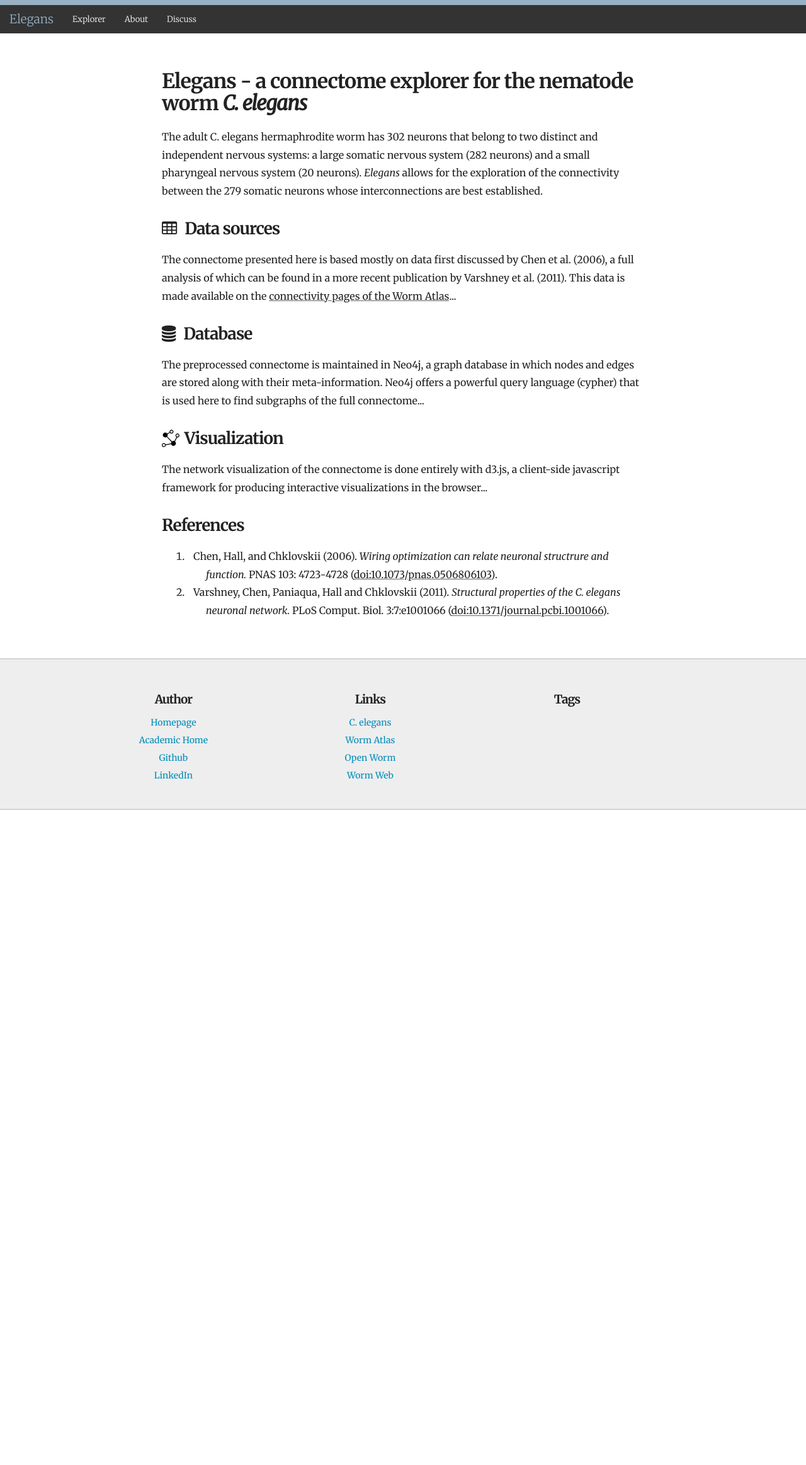
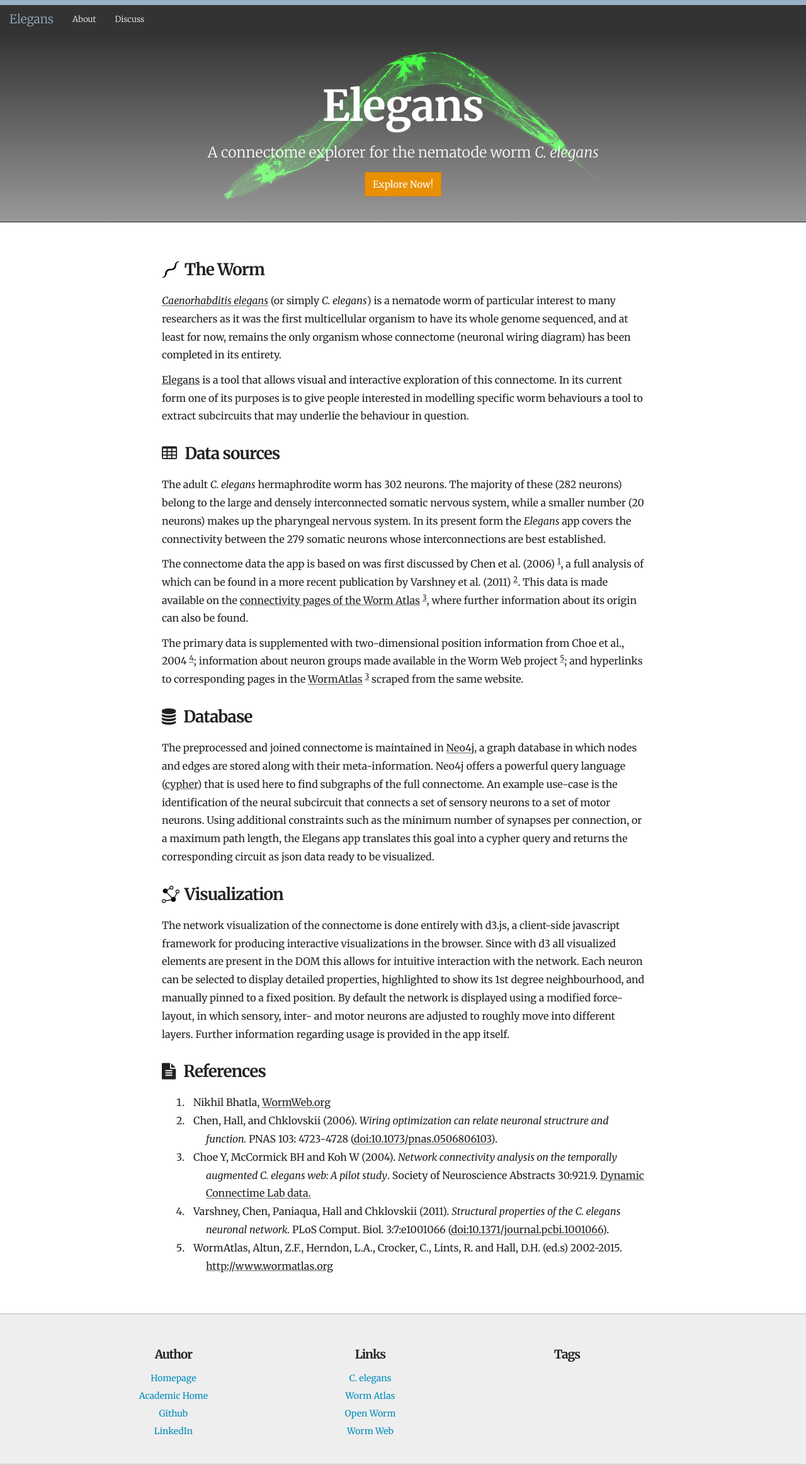
Before and after one commit to buhrmann/elegans, a Flask app: page /about in a window 1280 px wide. Shown: the whole page at 63% size. Before the commit the page ends 1286 px from the top, so only its background shows below. Run offline with Flask 2, Linux system fonts and the light colour scheme; some libraries are stand-ins or nearby versions.

Commit message:
Expanded About and Discuss pages. Edited the info box a little.

```diff
--- a/app.py
+++ b/app.py
@@ -35,7 +35,6 @@ def build():
 
 
 @app.route('/')
-@app.route('/graph')
 def index():
     global n_cache, s_cache
     n_cache = neo.neurons()
--- a/static/css/d3.css
+++ b/static/css/d3.css
@@ -31,8 +31,8 @@ body {
 .topwrapper {
   position: fixed;
   top: -640px;
-  width: 500px;
-  height: 650px;
+  width: 600px;
+  height: 700px;
   left: 50%;
   -webkit-transform: translate(-50%, 0);
   -moz-transform: translate(-50%, 0);
--- a/static/css/style.css
+++ b/static/css/style.css
@@ -31,6 +31,35 @@ h2 img {
   float: left;
 }
 
+.jumbo-bg {
+  /*background: url('/static/images/elegans-scan.jpg') no-repeat center center;*/
+  background: linear-gradient(to bottom, rgba(255,255,255,0.2) 0%,rgba(255,255,255,0.6) 100%), url("/static/images/worm.jpg") no-repeat center center, #000;
+  background-size: auto 100%;
+  position: fixed;
+  width: 100%;
+  height: 300px;
+  top: 52px;
+  left: 0;
+  z-index: -1;
+  /*border-bottom: 1px solid #000;*/
+}
+
+.jumbotron {
+  height: 300px;
+  color: white;
+  background: transparent;
+  margin-bottom: 0px;
+}
+
+.jumbotron h1 {
+  /*text-shadow: -1px 0 black, 0 1px black, 1px 0 black, 0 -1px black;*/
+}
+
+.jumbotron .lead {
+  color: #fff;
+}
+
+
 .navbar,
 .navbar-default{
     border-top-color: #98B1C4;
@@ -39,7 +68,10 @@ h2 img {
 }
 
 .container{
-    max-width:100%
+    width: 100%;
+    max-width: 100%;
+    background-color: #fff;
+    border-top: 1px solid;
 }
 
 .content {
@@ -291,20 +323,9 @@ li.tag-2 {
 /* Main marketing message and sign up button */
 .jumbotron {
   text-align: center;
-  border-bottom: 1px solid #e5e5e5;
-}
-.jumbotron .btn {
-  font-size: 21px;
-  padding: 14px 24px;
 }
 
-/* Supporting marketing content */
-.marketing {
-  margin: 40px 0;
-}
-.marketing p + h4 {
-  margin-top: 28px;
-}
+
 .header .text-muted  a{
     color:#999;
     text-decoration:none;
--- a/templates/about.html
+++ b/templates/about.html
@@ -1,37 +1,87 @@
 {% extends "base.html" %}
 
+{% block jumbo %}
+<div class="jumbo-bg"></div>
+<div class="jumbotron">
+  <h1>Elegans</h1>
+  <p class="lead">A connectome explorer for the nematode worm <em>C. elegans</em></p>
+  <a href="{{ url_for('index')}}" type="button" id="snbutton" class="btn btn-warning">Explore Now!</a>
+</div>
+{% endblock %}
 
 {% block content %}
 <section id="content" class="content">
-
-  <h2>
-    Elegans - a connectome explorer for the nematode worm <em>C. elegans</em>
-  </h2>
-
+  <h3><img src="{{ url_for('static', filename='images/worm.svg') }}" width="28", height="28">The Worm</h3>
   <p>
-    The adult C. elegans hermaphrodite worm has 302 neurons that belong to two distinct and independent nervous systems: a large somatic nervous system (282 neurons) and a small pharyngeal nervous system (20 neurons). <em>Elegans</em> allows for the exploration of the connectivity between the 279 somatic neurons whose interconnections are best established.
+    <a href="https://en.wikipedia.org/wiki/Caenorhabditis_elegans"><em>Caenorhabditis elegans</em></a> (or simply <em>C. elegans</em>) is a nematode worm of particular interest to many researchers as it was the first multicellular organism to have its whole genome sequenced, and at least for now, remains the only organism whose connectome (neuronal wiring diagram) has been completed in its entirety.
+  </p>
+  <p>
+    <a href="{{ url_for('index')}}">Elegans</a> is a tool that allows visual and interactive exploration of this connectome. In its current form one of its purposes is to give people interested in modelling specific worm behaviours a tool to extract subcircuits that may underlie the behaviour in question.
   </p>
 
   <h3><span class="fa fa-table"></span>Data sources</h3>
   <p>
-    The connectome presented here is based mostly on data first discussed by Chen et al. (2006), a full analysis of which can be found in a more recent publication by Varshney et al. (2011). This data is made available on the <a href="http://www.wormatlas.org/neuronalwiring.html">connectivity pages of the Worm Atlas</a>...
+    The adult <em>C. elegans</em> hermaphrodite worm has 302 neurons. The majority of these (282 neurons) belong to the large and densely interconnected somatic nervous system, while a smaller number (20 neurons) makes up the pharyngeal nervous system. In its present form the <em>Elegans</em> app covers the connectivity between the 279 somatic neurons whose interconnections are best established.
+  </p>
+  <p>
+    The connectome data the app is based on was first discussed by Chen et al. (2006) <sup><a href="#1">1</a></sup>, a full analysis of which can be found in a more recent publication by Varshney et al. (2011) <sup><a href="#2">2</a></sup>. This data is made available on the <a href="http://www.wormatlas.org/neuronalwiring.html">connectivity pages of the Worm Atlas</a> <sup><a href="#3">3</a></sup>, where further information about its origin can also be found.
+  </p>
+  <p>
+    The primary data is supplemented with two-dimensional position information from Choe et al., 2004 <sup><a href="#4">4</a></sup>; information about neuron groups made available in the Worm Web project <sup><a href="#5">5</a></sup>; and hyperlinks to corresponding pages in the <a href="http://www.wormatlas.org/">WormAtlas</a> <sup><a href="#3">3</a></sup> scraped from the same website.
   </p>
 
   <h3><span class="fa fa-database"></span>Database</h3>
   <p>
-    The preprocessed connectome is maintained in Neo4j, a graph database in which nodes and edges are stored along with their meta-information. Neo4j offers a powerful query language (cypher) that is used here to find subgraphs of the full connectome...
+    The preprocessed and joined connectome is maintained in <a href="http://neo4j.com/">Neo4j</a>, a graph database in which nodes and edges are stored along with their meta-information. Neo4j offers a powerful query language (<a href="http://neo4j.com/developer/cypher-query-language/">cypher</a>) that is used here to find subgraphs of the full connectome. An example use-case is the identification of the neural subcircuit that connects a set of sensory neurons to a set of motor neurons. Using additional constraints such as the minimum number of synapses per connection, or a maximum path length, the Elegans app translates this goal into a cypher query and returns the corresponding circuit as json data ready to be visualized.
   </p>
 
   <h3><img src="{{ url_for('static', filename='images/molecule.svg') }}" width="28", height="28">Visualization</h3>
   <p>
-    The network visualization of the connectome is done entirely with d3.js, a client-side javascript framework for producing interactive visualizations in the browser...
+    The network visualization of the connectome is done entirely with d3.js, a client-side javascript framework for producing interactive visualizations in the browser. Since with d3 all visualized elements are present in the DOM this allows for intuitive interaction with the network. Each neuron can be selected to display detailed properties, highlighted to show its 1st degree neighbourhood, and manually pinned to a fixed position. By default the network is displayed using a modified force-layout, in which sensory, inter- and motor neurons are adjusted to roughly move into different layers. Further information regarding usage is provided in the app itself.
   </p>
 
-  <h3>References</h3>
+  <h3><span class="fa fa-file-text"></span>References</h3>
   <ol class="bib">
-    <li>Chen, Hall, and Chklovskii (2006). <em>Wiring optimization can relate neuronal structrure and function.</em> PNAS 103: 4723-4728 (<a target="_blank" href="http://dx.doi.org/10.1073/pnas.0506806103">doi:10.1073/pnas.0506806103</a>).</li>
-    <li>Varshney, Chen, Paniaqua, Hall and Chklovskii (2011). <em>Structural properties of the C. elegans neuronal network.</em> PLoS Comput. Biol. 3:7:e1001066 (<a target="_blank" href="http://dx.doi.org/10.1371/journal.pcbi.1001066">doi:10.1371/journal.pcbi.1001066</a>).</li>
+    <li><a name="5"></a>
+      Nikhil Bhatla, <a href="http://wormweb.org/">WormWeb.org</a>
+    </li>
+    <li><a name="1"></a>
+      Chen, Hall, and Chklovskii (2006). <em>Wiring optimization can relate neuronal structrure and function.</em> PNAS 103: 4723-4728 (<a target="_blank" href="http://dx.doi.org/10.1073/pnas.0506806103">doi:10.1073/pnas.0506806103</a>).
+    </li>
+    <li><a name="4"></a>
+      Choe Y, McCormick BH and Koh W (2004). <em>Network connectivity analysis on the temporally augmented C. elegans web: A pilot study</em>. Society of Neuroscience Abstracts 30:921.9. <a href="http://www.dynamic-connectome.org/?page_id=25">Dynamic Connectime Lab data.</a>
+    </li>
+    <li><a name="2"></a>
+      Varshney, Chen, Paniaqua, Hall and Chklovskii (2011). <em>Structural properties of the C. elegans neuronal network.</em> PLoS Comput. Biol. 3:7:e1001066 (<a target="_blank" href="http://dx.doi.org/10.1371/journal.pcbi.1001066">doi:10.1371/journal.pcbi.1001066</a>).
+    </li>
+    <li><a name="3"></a>
+      WormAtlas, Altun, Z.F., Herndon, L.A., Crocker, C., Lints, R. and Hall, D.H. (ed.s) 2002-2015. <a href="">http://www.wormatlas.org</a>
+    </li>
   </ol>
 
 </section>
 {% endblock %}
+
+
+{% block js_footer %}
+{{ super() }}
+<script type='text/javascript'>
+
+$(function() {
+  var jumboHeight = $('.jumbotron').outerHeight();
+  function parallax() {
+    var scrolled = $(window).scrollTop();
+    var top = parseInt($('.jumbo-bg').css('top').slice(0,-2));
+    var newTop = 52 - scrolled/2;
+    var newTop = newTop > 52 ? 52 : newTop;
+    //$('.jumbo-bg').css('height', (jumboHeight-scrolled) + 'px');
+    $('.jumbo-bg').css('top', newTop + 'px');
+  }
+
+
+  $(window).scroll(function(e){
+      parallax();
+  });
+});
+</script>
+{% endblock %}
--- a/templates/base.html
+++ b/templates/base.html
@@ -36,7 +36,6 @@
             </div>
             <div class="navbar-collapse collapse">
               <ul class="nav navbar-nav">
-                <li><a href="{{ url_for('index') }}">Explorer</a></li>
                 <li><a href="{{ url_for('about') }}">About</a></li>
                 <li><a href="{{ url_for('discuss') }}">Discuss</a></li>
               </ul>
@@ -47,6 +46,8 @@
     </div><!-- Header -->
 
     {% block mainwrapper %}
+    {% block jumbo %}
+    {% endblock %}
     <div class="container main-content">
       <div class="row row-centered">
         <div class="col-centered col-max col-min col-sm-12 col-md-10 col-lg-10 main-content">
```
Also changed, not shown: templates/layout.html (+9 -2 lines), static/images/elegans-scan.jpg (added), static/images/worm.jpg (added), 2 other files.
